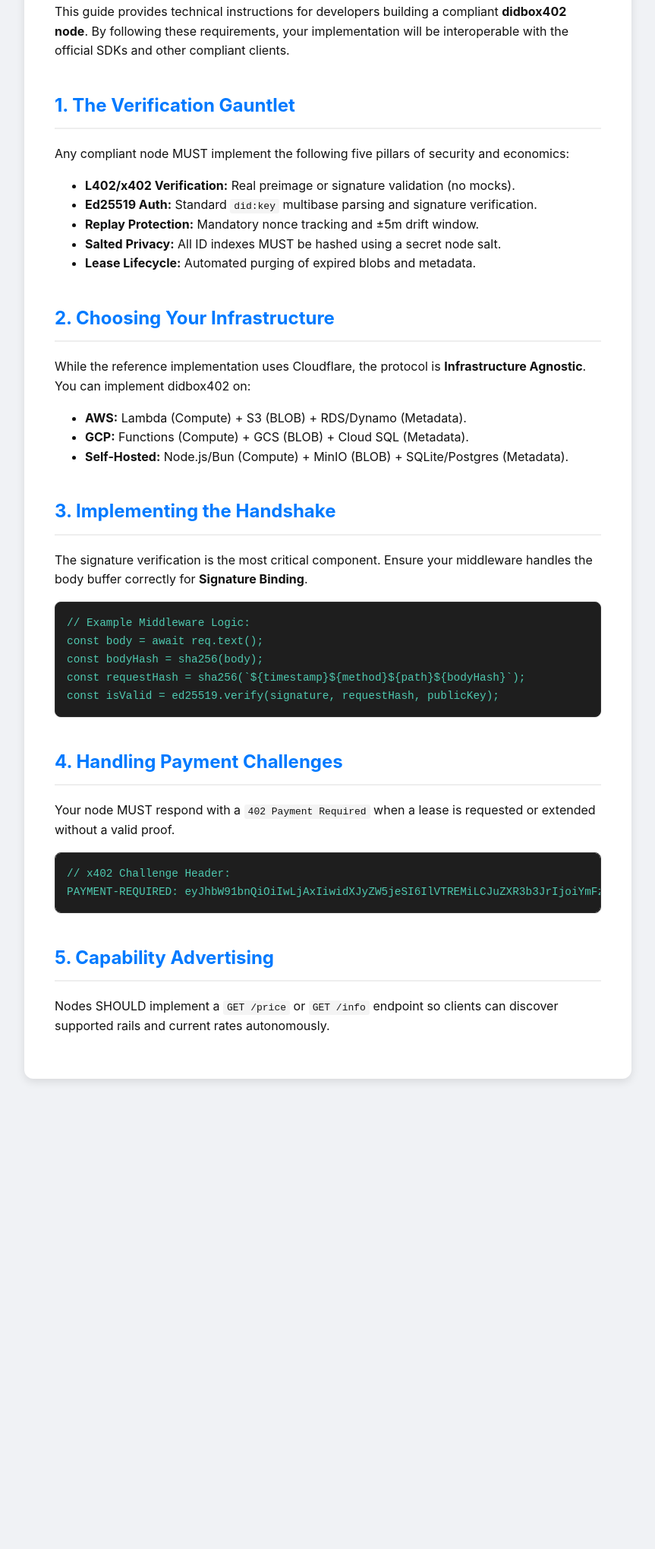
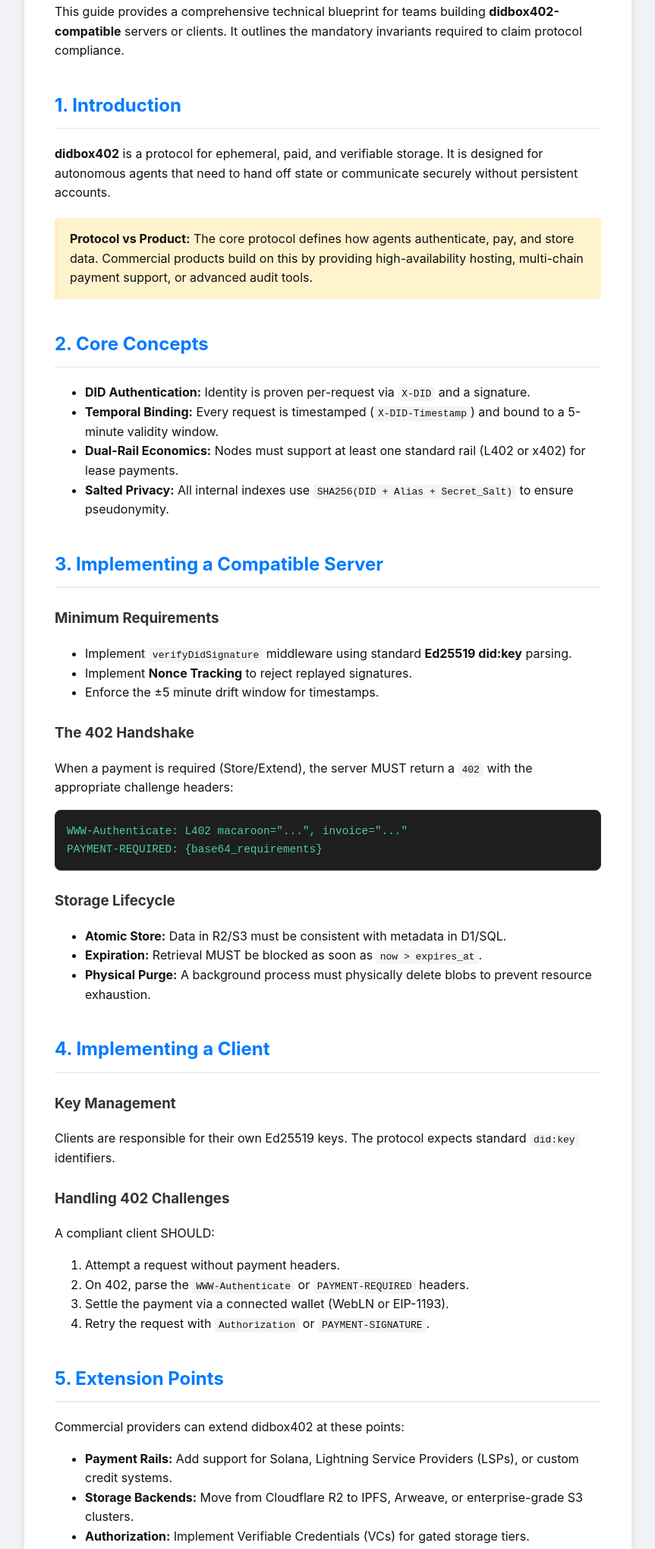
Before and after one commit to abundantfrontier/didbox402, a website: page docs/implementer-guide.html in a window 1280 px wide. Shown: the part 203-2242 px from the top of the page at 76% size, without its empty margins (208-1071 px from the left). Before the commit the page ends 1663 px from the top, so only its background shows below. Drawn offline with Linux system fonts and the light colour scheme.

Commit message:
phase 1 and 2 of 0.6.0
   1. Expanded Implementer's Guide:
       * Rewrote docs/implementer-guide.html (docs/implementer-guide.html) following the detailed draft outline.
       * Added sections on Protocol vs Product distinctions, minimum server requirements, and detailed extension points for commercial providers.
   2. Modular SDK Documentation:
       * Added a dedicated packages/sdk-core/README.md explaining features like stateless auth, optional auto-pay, and manual 402 challenge handling.
   3. Standalone Conformance Test Harness:
       * Built out packages/conformance into a functional, implementation-agnostic testing library.
       * Organized tests into Auth, Economics, and Storage modules that target protocol invariants.
       * Node implementers can now import runConformanceSuite to verify their own endpoints (on AWS, GCP, etc.) against the official standard.
   4. Hardened Protocol Specification:
       * Updated PROTOCOL.md with RFC 2119 terminology (MUST, SHOULD) and precise definitions for error codes and capability discovery.
   5. Capability Discovery Implementation:
       * Added the /.well-known/didbox-configuration endpoint to the reference server and verified it with an automated test case.

  Repository Status:
   * Documentation: Complete and implementer-focused.
   * Conformance Tooling: Ready for third-party node validation.
   * SDK: Modular, documented, and features opt-in autonomous negotiation.

```diff
--- a/docs/implementer-guide.html
+++ b/docs/implementer-guide.html
@@ -18,6 +18,7 @@
         h1 { color: #000; margin-top: 0; }
         h2 { color: #007aff; border-bottom: 2px solid #eee; padding-bottom: 10px; margin-top: 40px; }
         h3 { color: #333; margin-top: 25px; }
+        .note { background: #fff3cd; border-left: 5px solid #ffeeba; padding: 15px; margin: 20px 0; border-radius: 4px; }
     </style>
 </head>
 <body>
@@ -25,41 +26,91 @@
         <a href="index.html" class="back-link">← Index</a>
         <h1>Implementer's Guide <span style="font-size: 0.5em; opacity: 0.7;">v0.6.0</span></h1>
 
-        <p>This guide provides technical instructions for developers building a compliant <strong>didbox402 node</strong>. By following these requirements, your implementation will be interoperable with the official SDKs and other compliant clients.</p>
+        <p>This guide provides a comprehensive technical blueprint for teams building <strong>didbox402-compatible</strong> servers or clients. It outlines the mandatory invariants required to claim protocol compliance.</p>
 
-        <h2>1. The Verification Gauntlet</h2>
-        <p>Any compliant node MUST implement the following five pillars of security and economics:</p>
-        <ul>
-            <li><strong>L402/x402 Verification:</strong> Real preimage or signature validation (no mocks).</li>
-            <li><strong>Ed25519 Auth:</strong> Standard <code>did:key</code> multibase parsing and signature verification.</li>
-            <li><strong>Replay Protection:</strong> Mandatory nonce tracking and ±5m drift window.</li>
-            <li><strong>Salted Privacy:</strong> All ID indexes MUST be hashed using a secret node salt.</li>
-            <li><strong>Lease Lifecycle:</strong> Automated purging of expired blobs and metadata.</li>
-        </ul>
+        <section id="introduction">
+            <h2>1. Introduction</h2>
+            <p><strong>didbox402</strong> is a protocol for ephemeral, paid, and verifiable storage. It is designed for autonomous agents that need to hand off state or communicate securely without persistent accounts.</p>
 
-        <h2>2. Choosing Your Infrastructure</h2>
-        <p>While the reference implementation uses Cloudflare, the protocol is <strong>Infrastructure Agnostic</strong>. You can implement didbox402 on:</p>
-        <ul>
-            <li><strong>AWS:</strong> Lambda (Compute) + S3 (BLOB) + RDS/Dynamo (Metadata).</li>
-            <li><strong>GCP:</strong> Functions (Compute) + GCS (BLOB) + Cloud SQL (Metadata).</li>
-            <li><strong>Self-Hosted:</strong> Node.js/Bun (Compute) + MinIO (BLOB) + SQLite/Postgres (Metadata).</li>
-        </ul>
+            <div class="note">
+                <strong>Protocol vs Product:</strong> The core protocol defines how agents authenticate, pay, and store data. Commercial products build on this by providing high-availability hosting, multi-chain payment support, or advanced audit tools.
+            </div>
+        </section>
 
-        <h2>3. Implementing the Handshake</h2>
-        <p>The signature verification is the most critical component. Ensure your middleware handles the body buffer correctly for <strong>Signature Binding</strong>.</p>
-        <pre><code>// Example Middleware Logic:
-const body = await req.text();
-const bodyHash = sha256(body);
-const requestHash = sha256(`${timestamp}${method}${path}${bodyHash}`);
-const isValid = ed25519.verify(signature, requestHash, publicKey);</code></pre>
+        <section id="core-concepts">
+            <h2>2. Core Concepts</h2>
+            <ul>
+                <li><strong>DID Authentication:</strong> Identity is proven per-request via <code>X-DID</code> and a signature.</li>
+                <li><strong>Temporal Binding:</strong> Every request is timestamped (<code>X-DID-Timestamp</code>) and bound to a 5-minute validity window.</li>
+                <li><strong>Dual-Rail Economics:</strong> Nodes must support at least one standard rail (L402 or x402) for lease payments.</li>
+                <li><strong>Salted Privacy:</strong> All internal indexes use <code>SHA256(DID + Alias + Secret_Salt)</code> to ensure pseudonymity.</li>
+            </ul>
+        </section>
 
-        <h2>4. Handling Payment Challenges</h2>
-        <p>Your node MUST respond with a <code>402 Payment Required</code> when a lease is requested or extended without a valid proof.</p>
-        <pre><code>// x402 Challenge Header:
-PAYMENT-REQUIRED: eyJhbW91bnQiOiIwLjAxIiwidXJyZW5jeSI6IlVTREMiLCJuZXR3b3JrIjoiYmFzZSJ9</code></pre>
+        <section id="server-implementation">
+            <h2>3. Implementing a Compatible Server</h2>
+            <h3>Minimum Requirements</h3>
+            <ul>
+                <li>Implement <code>verifyDidSignature</code> middleware using standard <strong>Ed25519 did:key</strong> parsing.</li>
+                <li>Implement <strong>Nonce Tracking</strong> to reject replayed signatures.</li>
+                <li>Enforce the ±5 minute drift window for timestamps.</li>
+            </ul>
 
-        <h2>5. Capability Advertising</h2>
-        <p>Nodes SHOULD implement a <code>GET /price</code> or <code>GET /info</code> endpoint so clients can discover supported rails and current rates autonomously.</p>
+            <h3>The 402 Handshake</h3>
+            <p>When a payment is required (Store/Extend), the server MUST return a <code>402</code> with the appropriate challenge headers:</p>
+            <pre><code>WWW-Authenticate: L402 macaroon="...", invoice="..."
+PAYMENT-REQUIRED: {base64_requirements}</code></pre>
+
+            <h3>Storage Lifecycle</h3>
+            <ul>
+                <li><strong>Atomic Store:</strong> Data in R2/S3 must be consistent with metadata in D1/SQL.</li>
+                <li><strong>Expiration:</strong> Retrieval MUST be blocked as soon as <code>now > expires_at</code>.</li>
+                <li><strong>Physical Purge:</strong> A background process must physically delete blobs to prevent resource exhaustion.</li>
+            </ul>
+        </section>
+
+        <section id="client-implementation">
+            <h2>4. Implementing a Client</h2>
+            <h3>Key Management</h3>
+            <p>Clients are responsible for their own Ed25519 keys. The protocol expects standard <code>did:key</code> identifiers.</p>
+
+            <h3>Handling 402 Challenges</h3>
+            <p>A compliant client SHOULD:</p>
+            <ol>
+                <li>Attempt a request without payment headers.</li>
+                <li>On 402, parse the <code>WWW-Authenticate</code> or <code>PAYMENT-REQUIRED</code> headers.</li>
+                <li>Settle the payment via a connected wallet (WebLN or EIP-1193).</li>
+                <li>Retry the request with <code>Authorization</code> or <code>PAYMENT-SIGNATURE</code>.</li>
+            </ol>
+        </section>
+
+        <section id="extension-points">
+            <h2>5. Extension Points</h2>
+            <p>Commercial providers can extend didbox402 at these points:</p>
+            <ul>
+                <li><strong>Payment Rails:</strong> Add support for Solana, Lightning Service Providers (LSPs), or custom credit systems.</li>
+                <li><strong>Storage Backends:</strong> Move from Cloudflare R2 to IPFS, Arweave, or enterprise-grade S3 clusters.</li>
+                <li><strong>Authorization:</strong> Implement Verifiable Credentials (VCs) for gated storage tiers.</li>
+            </ul>
+        </section>
+
+        <section id="conformance">
+            <h2>6. Conformance & Testing</h2>
+            <p>Use the <code>@didbox/conformance</code> suite to validate your implementation. Your node must pass the following scenarios:</p>
+            <ul>
+                <li><strong>Auth:</strong> Replay rejection, drift window enforcement, malformed DID rejection.</li>
+                <li><strong>Privacy:</strong> Proof of salted hashing (no raw DIDs in DB).</li>
+                <li><strong>Economics:</strong> Correct 402 response code and amount calculation.</li>
+            </ul>
+        </section>
+
+        <section id="security">
+            <h2>7. Security Considerations</h2>
+            <ul>
+                <li><strong>Salt Management:</strong> The node salt must be kept secret. Rotating the salt will invalidate all existing inbox discoverability.</li>
+                <li><strong>Signature Binding:</strong> Always verify that the signature covers the specific Method + Path + Body being requested.</li>
+            </ul>
+        </div>
     </div>
 </body>
 </html>
```
Also changed, not shown: packages/conformance/src/index.ts (+10 -39 lines), packages/conformance/src/server/auth.test.ts (added, +25 -0 lines), packages/conformance/src/server/economics.test.ts (added, +30 -0 lines), packages/conformance/src/server/storage.test.ts (added, +27 -0 lines), packages/conformance/README.md (added), packages/sdk-core/README.md (added).
